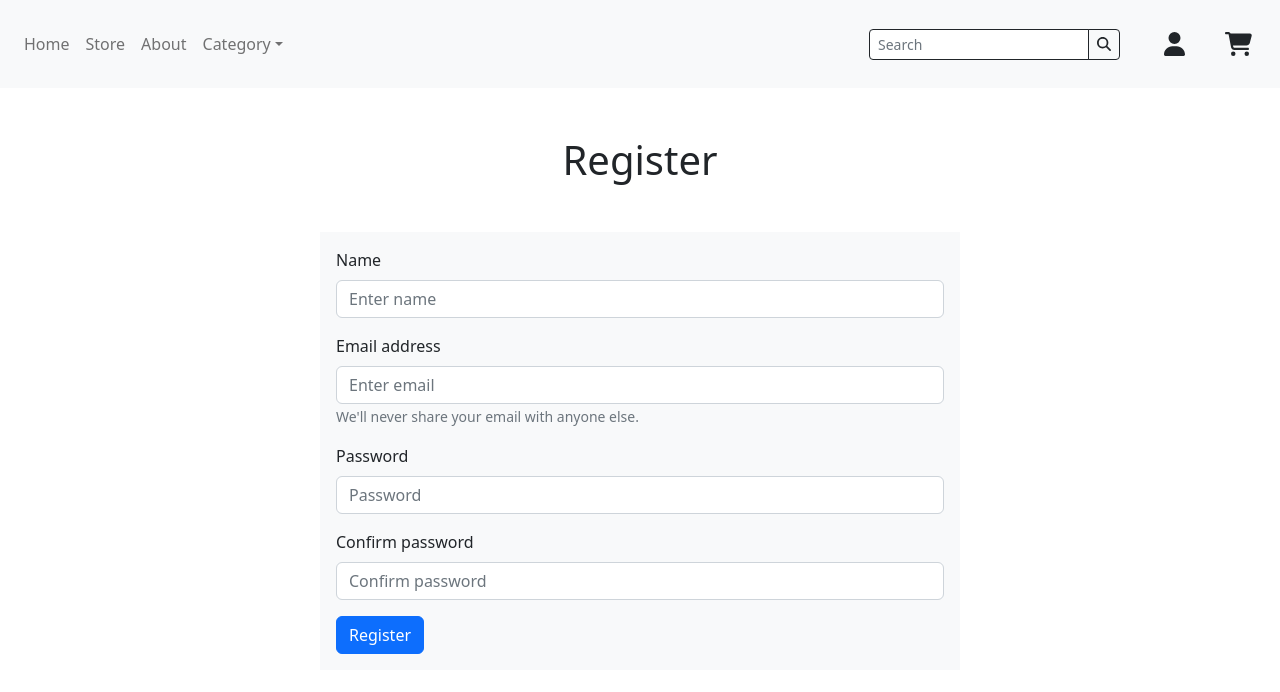
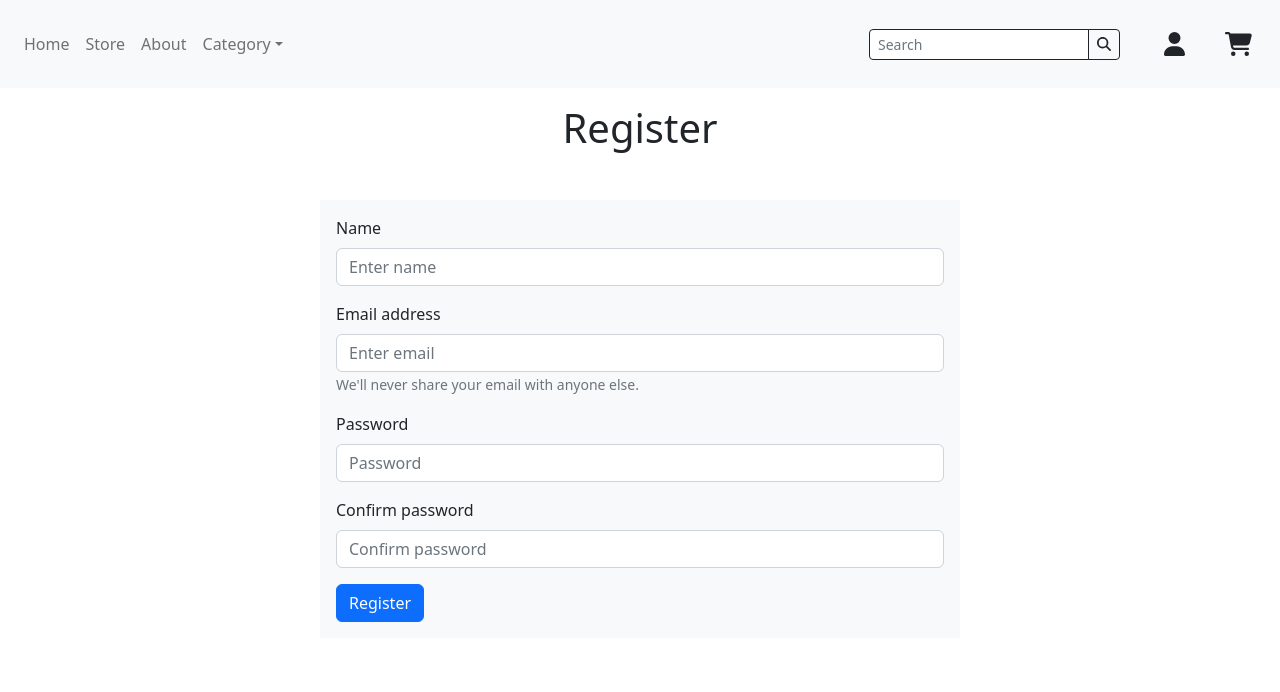
Before and after one commit to happycindy26/shopping-cart, a React (Create React App) app: page /register in a window 1280 px wide. Shown: the top 692 px of the page. Built offline with nearby package versions, Linux system fonts and the light colour scheme.

Commit message:
change margin top on register form

```diff
--- a/src/components/Register.tsx
+++ b/src/components/Register.tsx
@@ -6,7 +6,7 @@ function Register() {
 
   return (
     <>
-    <h1 className='text-center mt-5'>Register</h1>
+    <h1 className='text-center mt-3'>Register</h1>
     <Container className="p-3 my-5 d-flex flex-column w-50 bg-light">
       <Form onSubmit={registerHandleSubmit} id="register">
         <Form.Group className="mb-3" controlId="formBasicName">
```
